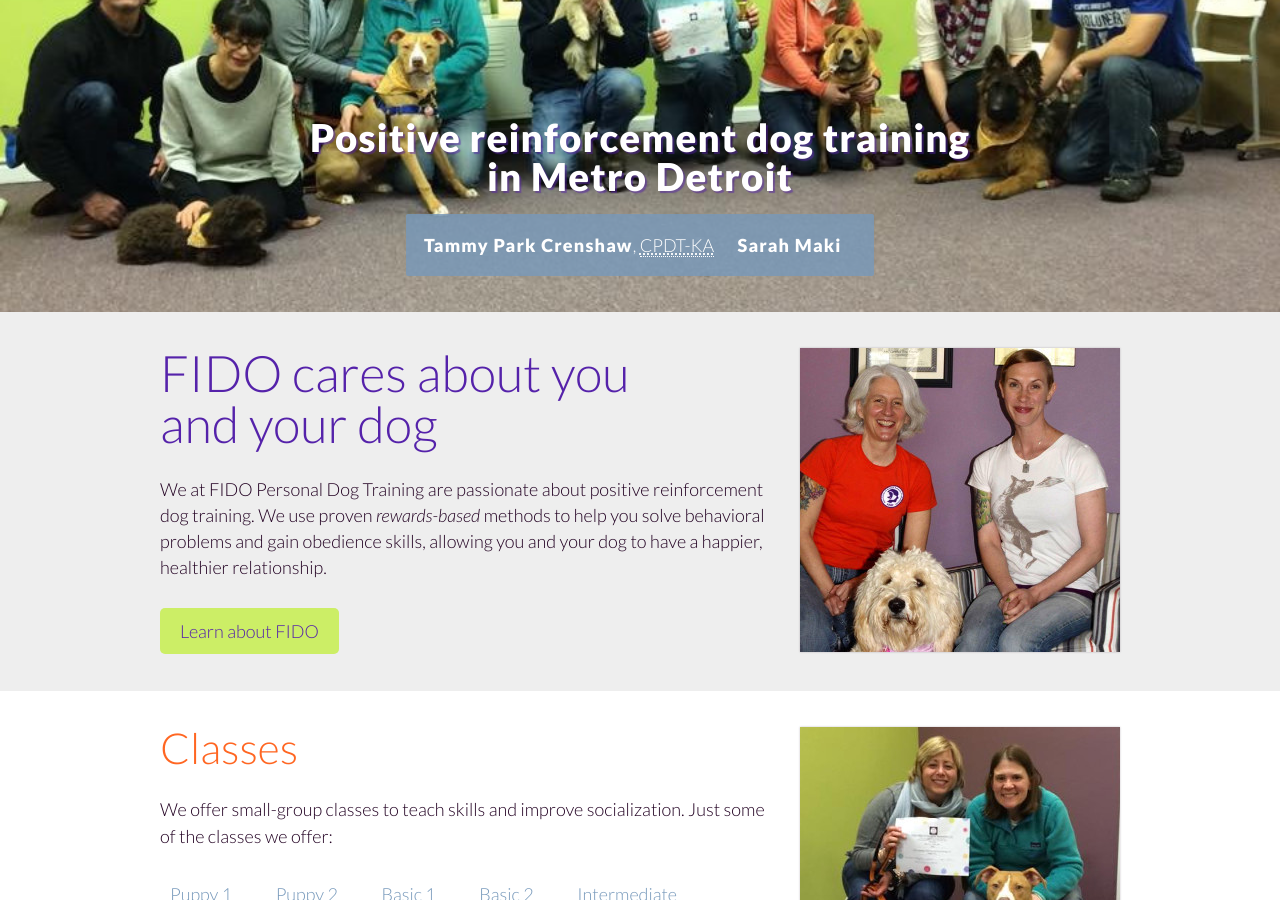
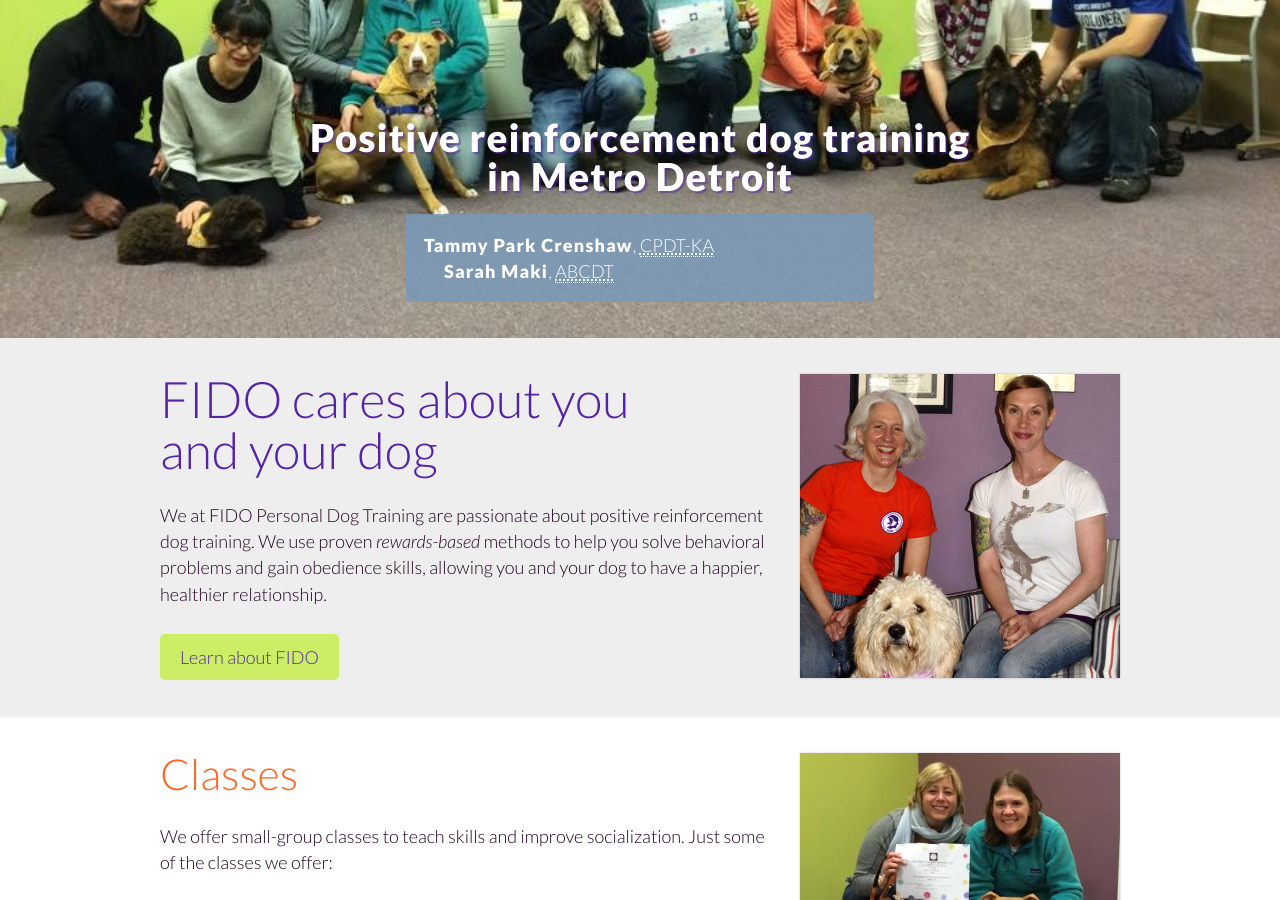
Before and after one commit to fidodogtraining/fidodogtraining.github.io, a Jekyll site: the page built from index.html, in a window 1280 px wide and 900 px high, scrolled down 360 px. Built offline with Jekyll 4.4.1, drawn with Linux system fonts in a browser that asks for light colours; Markdown is read by kramdown in place of the engine named in the settings.

Commit message:
Added ABCDT back to Sarah's title

```diff
--- a/_includes/splash.html
+++ b/_includes/splash.html
@@ -4,6 +4,8 @@
     <li class="first"><strong>Tammy Park Crenshaw</strong>,
       <abbr title="Certification for Professional Dog Trainers - Knowledge Assessed">CPDT-KA</abbr>
     </li>
-    <li class="last"><strong>Sarah Maki</strong></li>
+    <li class="last"><strong>Sarah Maki</strong>,
+      <abbr title="Animal Behavior College Dog Trainer">ABCDT</abbr>
+    </li>
   </ul>
 </div></section>
```
